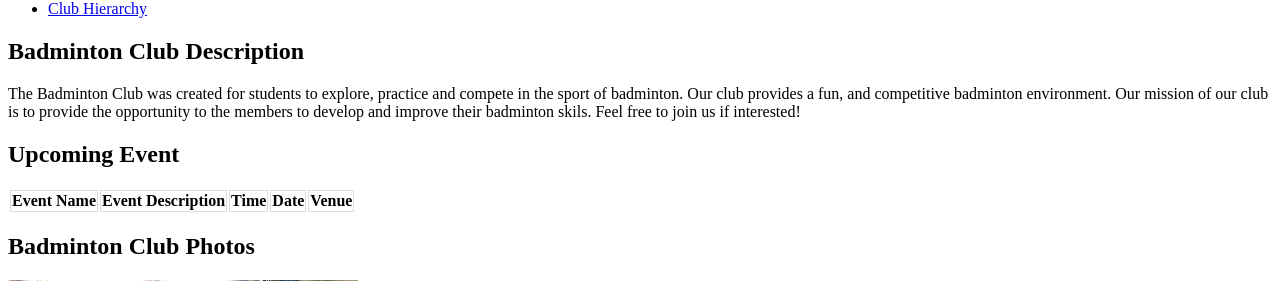
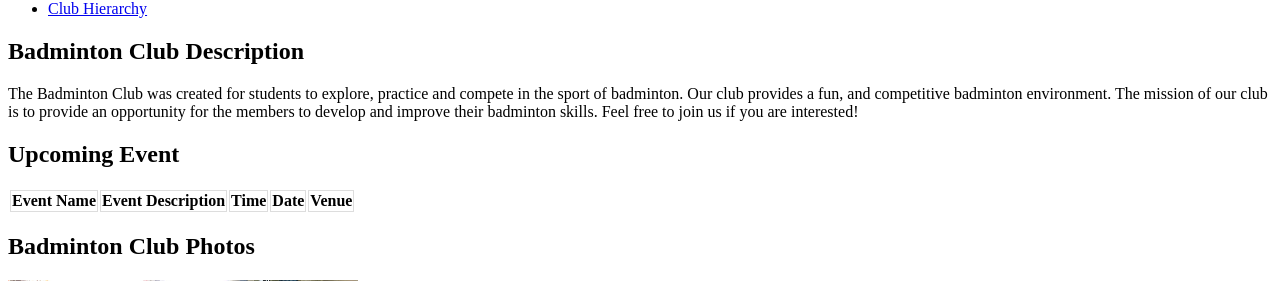
Before and after one commit to SzeDong/SDP, a PHP site: page /badmintonclub.php in a window 1280 px wide. Shown: the part 258-539 px from the top of the page. Run offline with PHP 8.4, Linux system fonts and the light colour scheme; data that the repository does not hold is empty.

Commit message:
Update badmintonclub.php

```diff
--- a/sdp_assignment/badmintonclub.php
+++ b/sdp_assignment/badmintonclub.php
@@ -47,7 +47,7 @@ include("connect.php");
     <h2 id="badmintoncdescrip"> Badminton Club Description </h2>
     <p>
         The Badminton Club was created for students to explore, practice and compete in the sport of badminton. Our club provides a fun, and competitive badminton environment.
-        Our mission of our club is to provide the opportunity to the members to develop and improve their badminton skils.  Feel free to join us if interested!
+        The mission of our club is to provide an opportunity for the members to develop and improve their badminton skills.  Feel free to join us if you are interested!
     </p>
 
     <h2 id="badmintoncevent"> Upcoming Event </h2>
```
